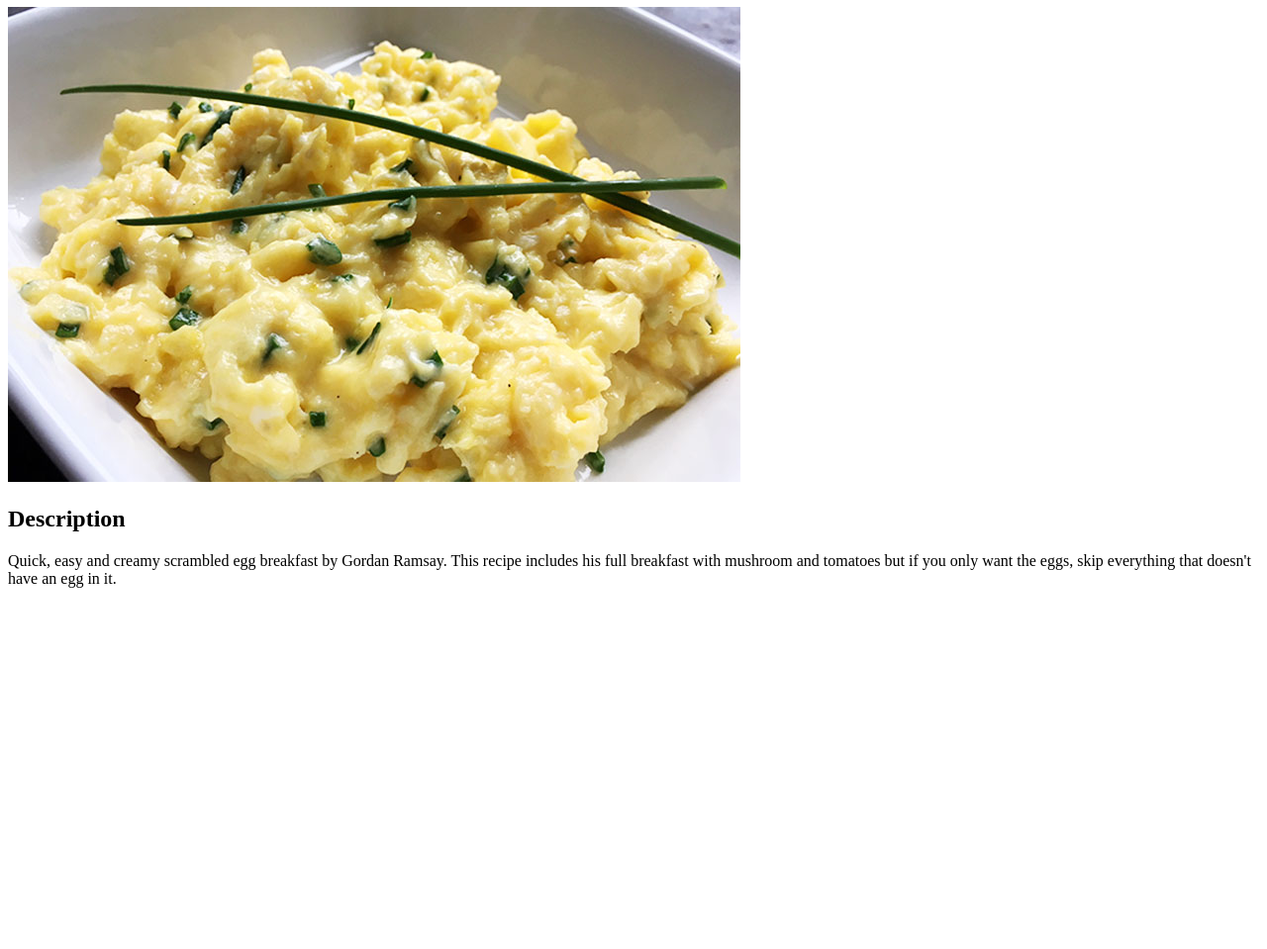
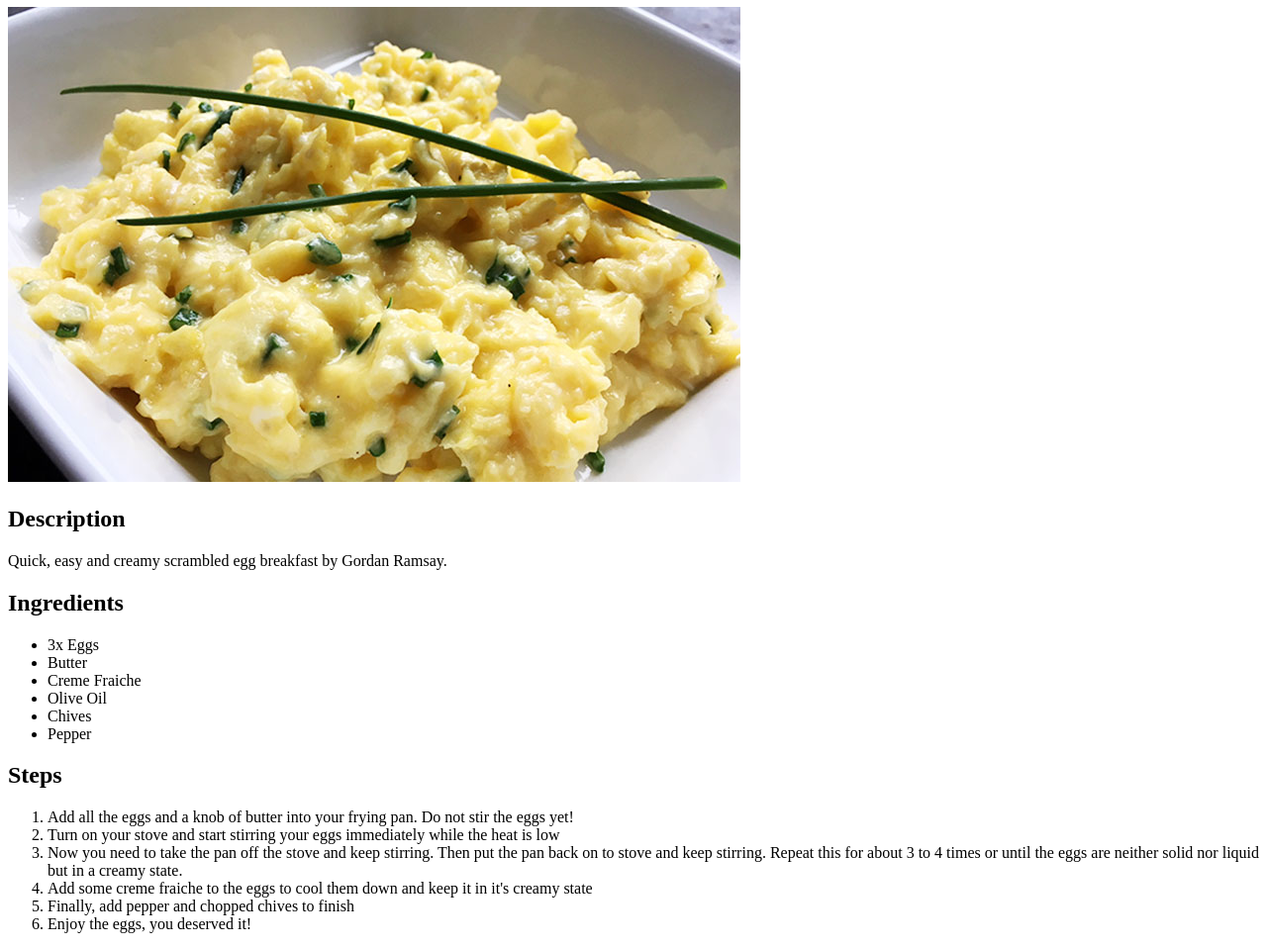
Before and after one commit to RandyIp/odin-recipes, a plain HTML site: page recipes/scrambled_eggs.html in a window 1280 px wide. Shown: the part 73-1032 px from the top of the page at 99% size. Before the commit the page ends 800 px from the top, so only its background shows below. Drawn offline with Linux system fonts and the light colour scheme.

Commit message:
Completed scrambled eggs recipe.

```diff
--- a/recipes/scrambled_eggs.html
+++ b/recipes/scrambled_eggs.html
@@ -7,11 +7,29 @@
     <title>Document</title>
 </head>
 <body>
-    <h1>Mapo Tofu</h1>
+    <h1>Scrambled Eggs</h1>
     <img src="../images/scrambled_eggs.jpg" alt="Image of scrambled eggs">
     <h2>Description</h2>
-    <p> Quick, easy and creamy scrambled egg breakfast by Gordan Ramsay. This recipe includes his full breakfast with mushroom and tomatoes but if you only want the eggs,
-        skip everything that doesn't have an egg in it.
-    </p>
+    <p> Quick, easy and creamy scrambled egg breakfast by Gordan Ramsay. </p>
+    <h2>Ingredients</h2>
+    <ul>
+        <li>3x Eggs</li>
+        <li>Butter</li>
+        <li>Creme Fraiche</li>
+        <li>Olive Oil</li>
+        <li>Chives</li>
+        <li>Pepper</li>
+    </ul>
+    <h2>Steps</h2>
+    <ol>
+        <li>Add all the eggs and a knob of butter into your frying pan. Do not stir the eggs yet!</li>
+        <li>Turn on your stove and start stirring your eggs immediately while the heat is low</li>
+        <li>Now you need to take the pan off the stove and keep stirring. Then put the pan back on to stove and keep stirring. Repeat this for about 3 to 4 times or
+            until the eggs are neither solid nor liquid but in a creamy state.
+        </li>
+        <li>Add some creme fraiche to the eggs to cool them down and keep it in it's creamy state</li>
+        <li>Finally, add pepper and chopped chives to finish</li>
+        <li>Enjoy the eggs, you deserved it!</li>
+    </ol>
 </body>
 </html>
```
Also changed, not shown: index.html (+3 -1 lines).
